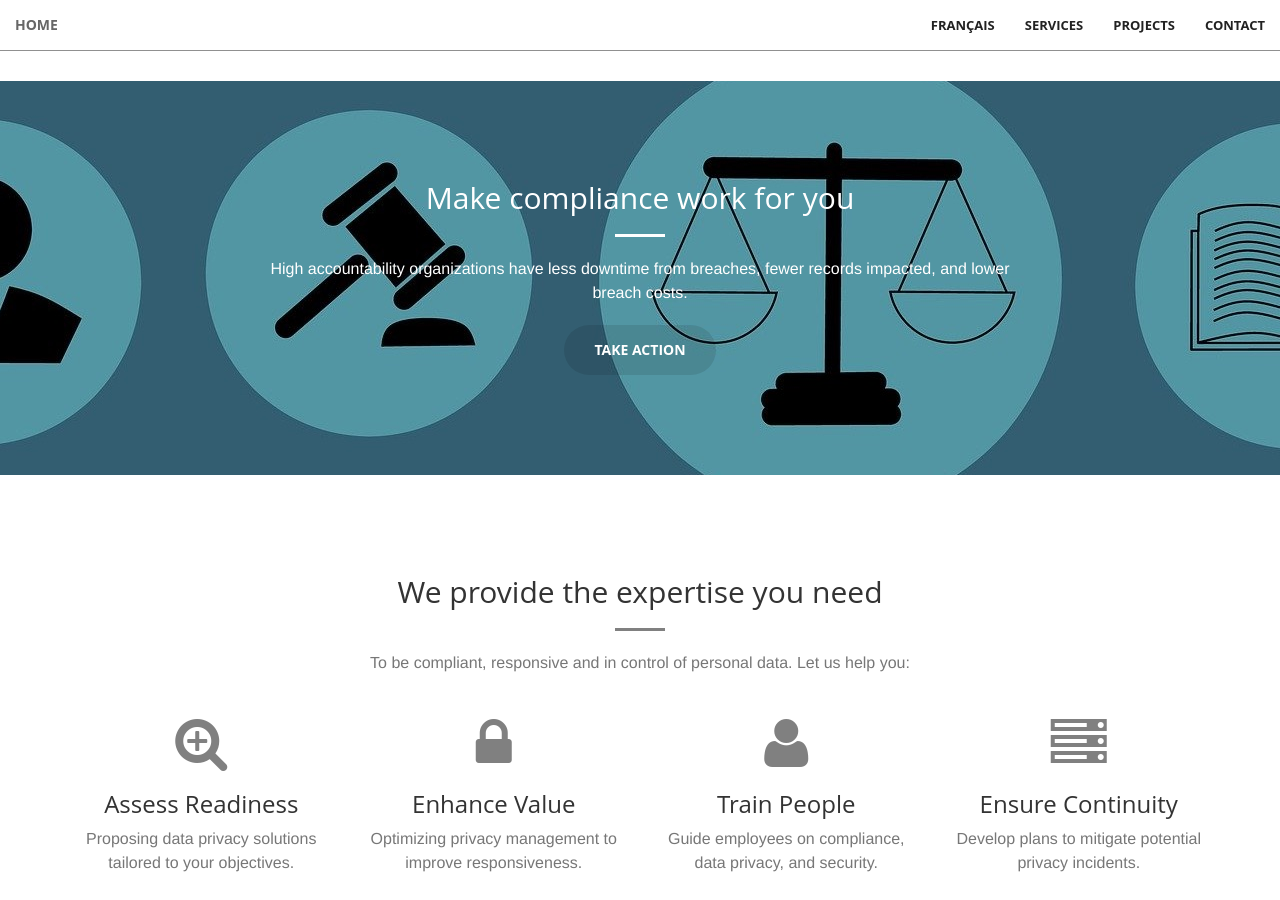
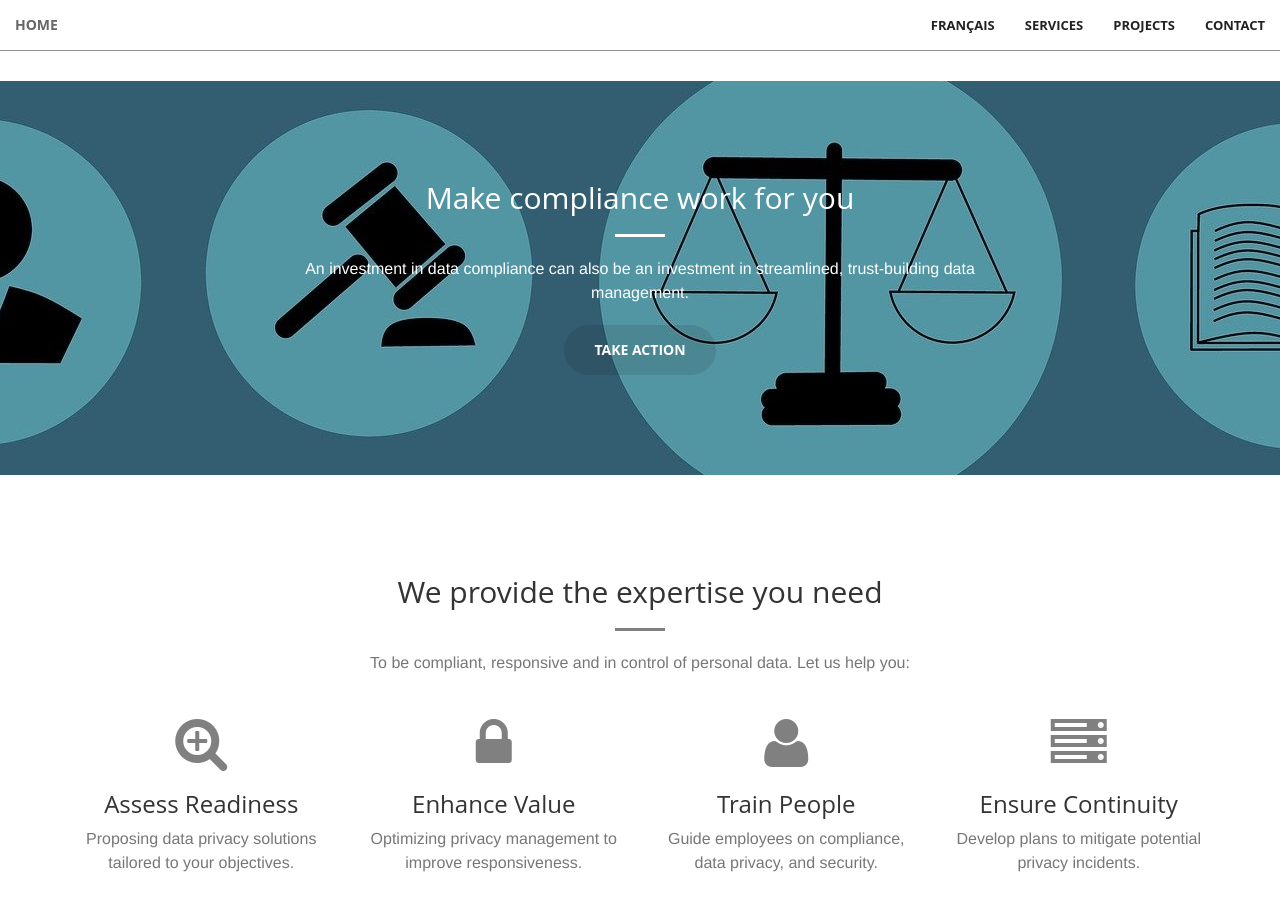
Before and after one commit to riod4/riod4.github.io, a Jekyll site: the page built from index.html, in a window 1280 px wide and 900 px high, scrolled down 1163 px. Built offline with Jekyll 4.4.1, drawn with Linux system fonts in a browser that asks for light colours; comment, search, counter and statistics services are not loaded.

Commit message:
Update 10-02-2020

```diff
--- a/_includes/call-to-action.html
+++ b/_includes/call-to-action.html
@@ -4,7 +4,7 @@
             <div class="col-lg-8 col-lg-offset-2 text-center">
                 <h2 class="section-heading">Make compliance work for you</h2>
                 <hr class="light">
-                <p>High accountability organizations have less downtime from breaches, fewer records impacted, and lower breach costs.</p>
+                <p>An investment in data compliance can also be an investment in streamlined, trust-building data management.</p>
                 <a href="#contact" class="btn btn-default btn-xl wow tada page-scroll">Take Action</a>
                 <!-- <a href="{{ site.resources_url }}/contact" class="btn btn-default btn-xl wow tada page-scroll">Take Action</a> -->
             </div>
```
